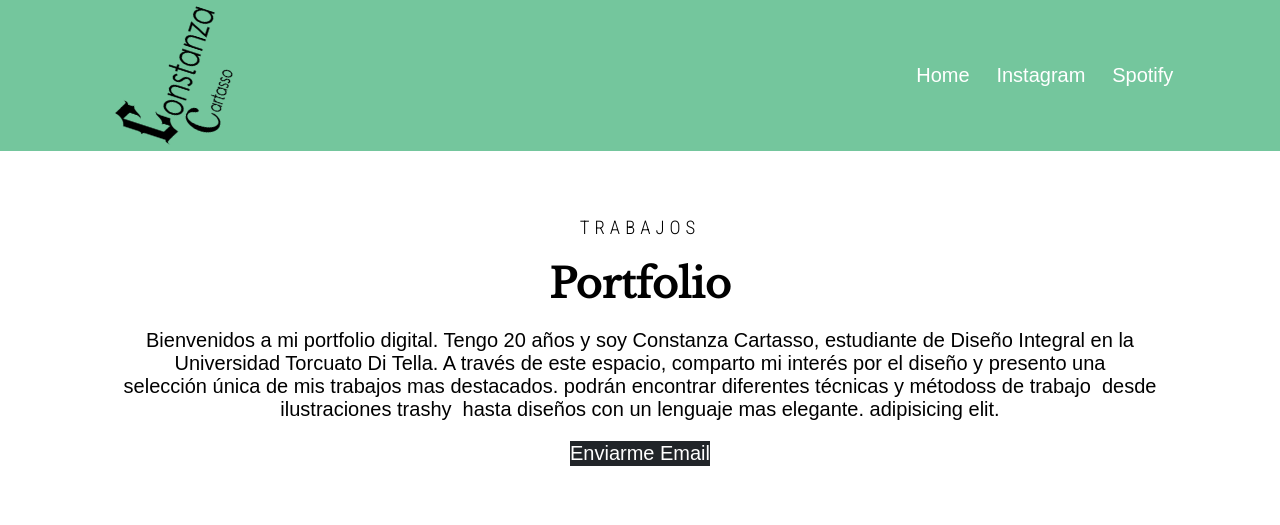
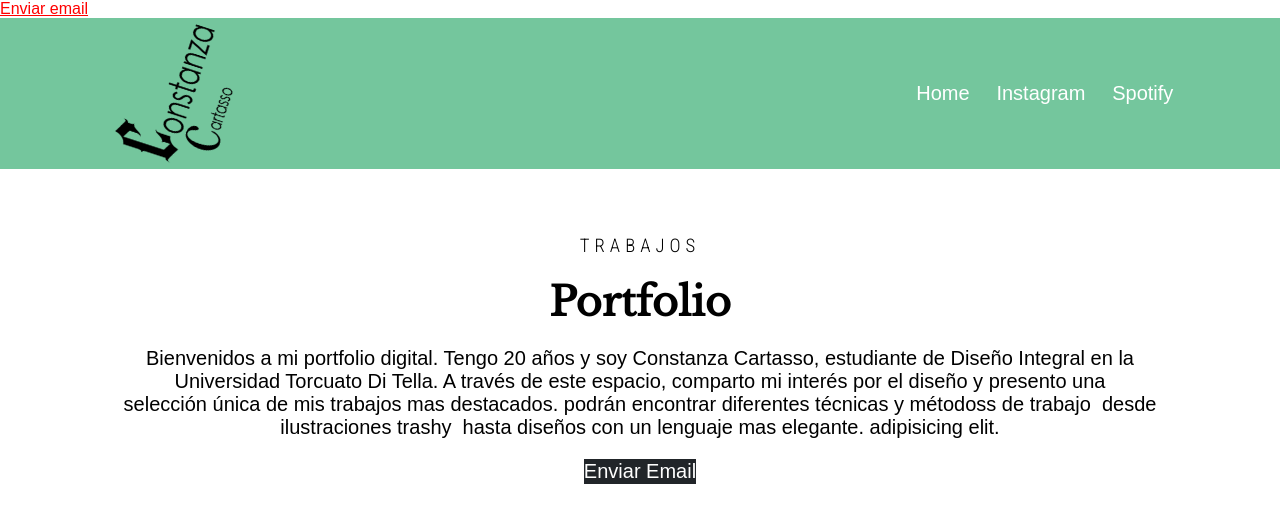
Before and after one commit to Coty03/TP-2, a plain HTML site: page index.html in a window 1280 px wide. Shown: the top 525 px of the page. Drawn offline with nearby package versions, Linux system fonts and the light colour scheme.

Commit message:
Add files via upload

```diff
--- a/index.html
+++ b/index.html
@@ -9,10 +9,12 @@
     <link rel="stylesheet" href="css/style.css">
     <link rel="stylesheet" href="https://cdnjs.cloudflare.com/ajax/libs/lightbox2/2.11.4/css/lightbox.min.css">
     <link rel="stylesheet" href="css/estilos.css">
+    <title>Enviar email</title>
+</head>
+<body>
 
-</head>
+<a href="mailto:coty.cartasso@gmail.com" target="_blank">Enviar email</a>
 
-<body>
 
     <nav>
         <div class="logo">
@@ -39,7 +41,9 @@
             podrán encontrar diferentes técnicas y métodoss de trabajo  desde ilustraciones trashy  hasta diseños con un lenguaje mas elegante.
             adipisicing elit.</p>
 
-        <a href="#">enviarme email</a>
+
+        <a href="mailto:coty.cartasso@gmail.com" target="_blank">Enviar email</a>
+
     </header>
 
 
```
